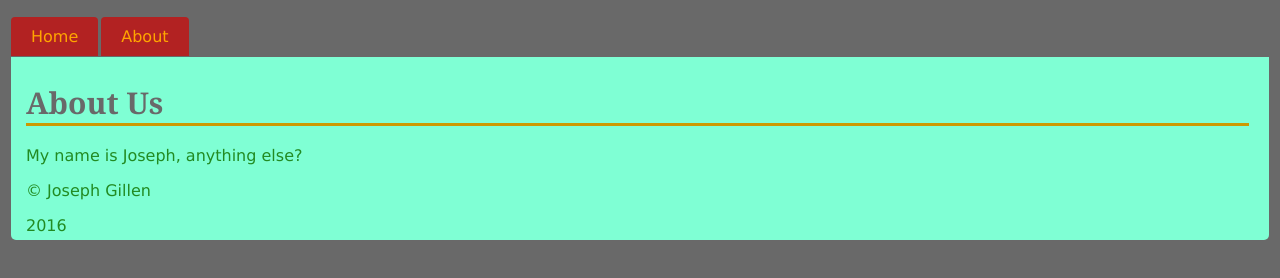
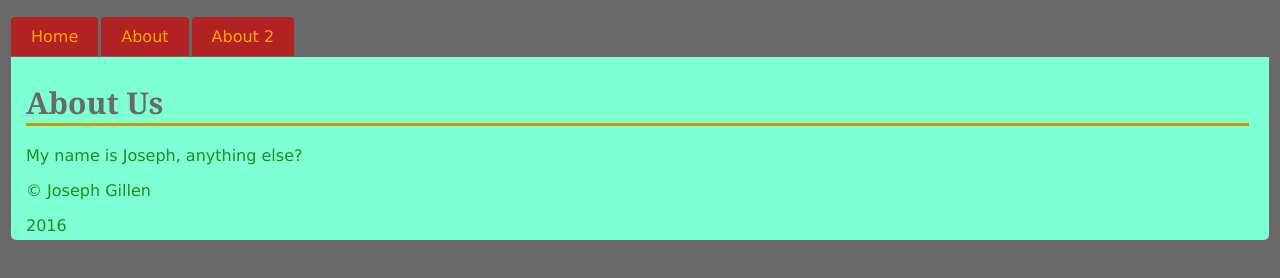
Before and after one commit to Schwarzglut/schwarzglut.github.io, a plain HTML site: page about.html in a window 1280 px wide. Drawn offline with Linux system fonts and the light colour scheme.

Commit message:
Adding a section About tab

```diff
--- a/script.js
+++ b/script.js
@@ -4,4 +4,5 @@ document.getElementById("nav01").innerHTML =
 "<ul id='menu'>" +
 "<li><a href='index.html'>Home</a></li>" +
 "<li><a href='about.html'>About</a></li>" +
+"<li><a href='about.html'>About 2</a></li>" +
 "</ul>";
```
Also changed, not shown: index.html (+1 -1 lines).
